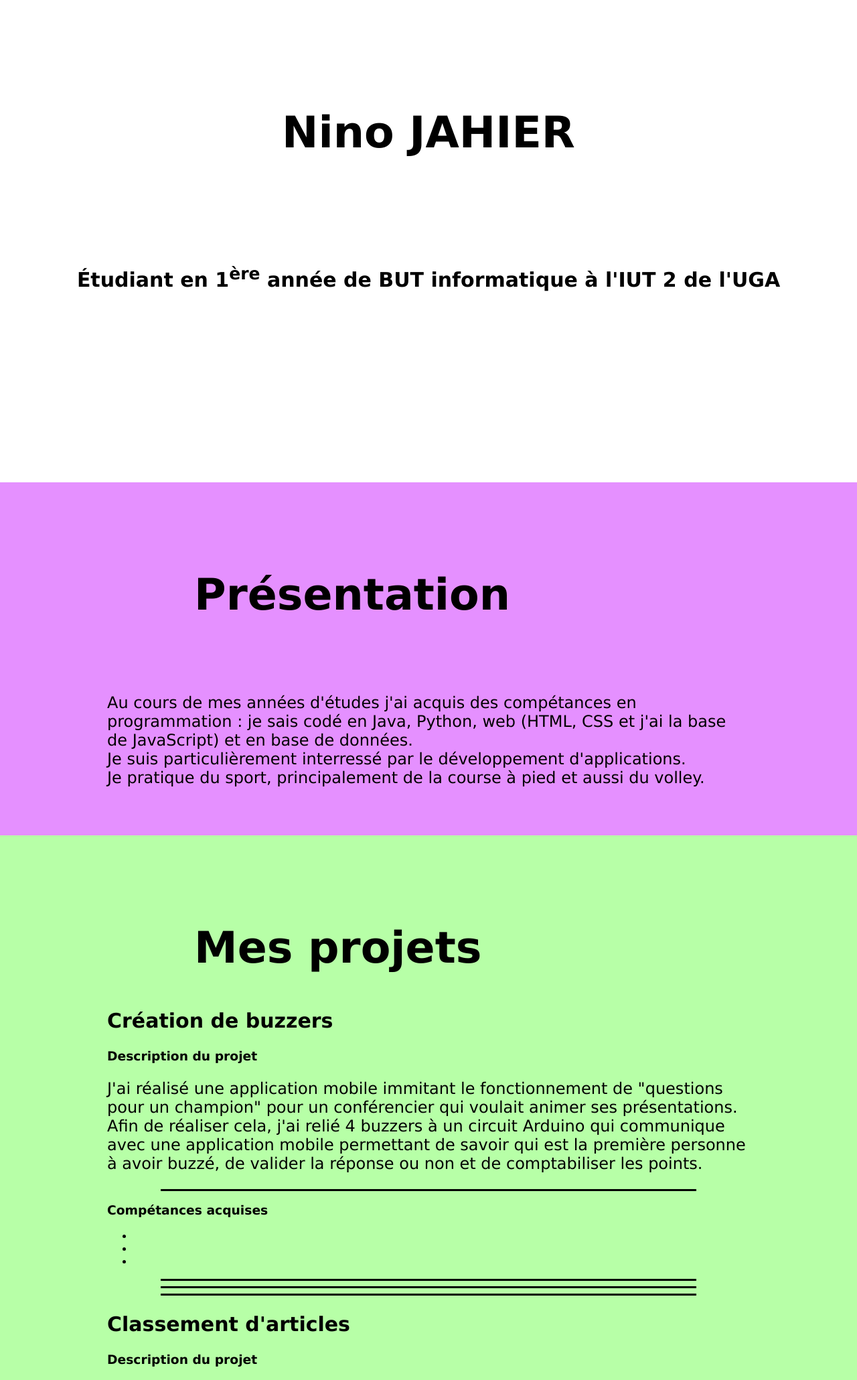
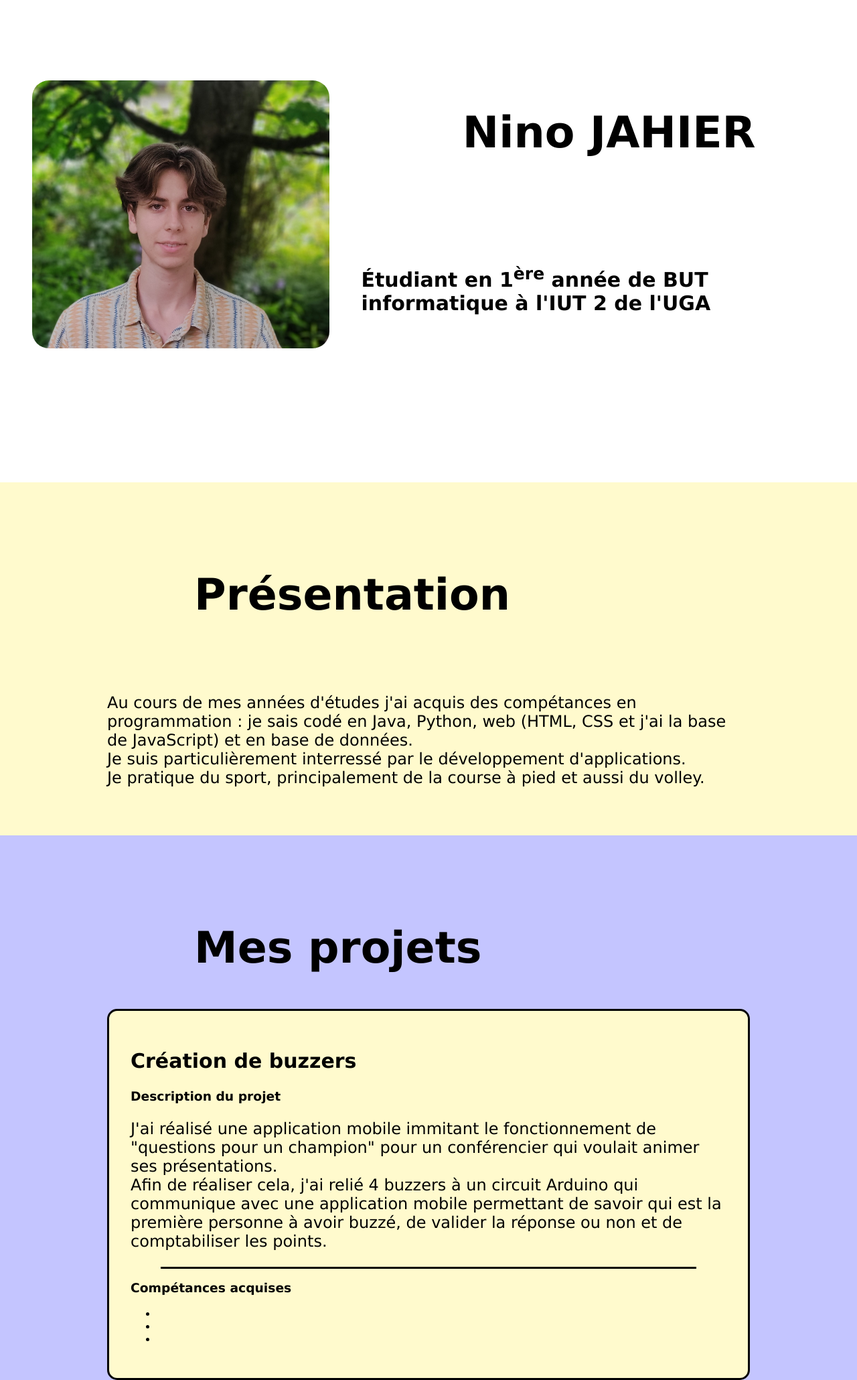
Before and after one commit to Ninowwww/portfolio, a plain HTML site: page portefolio.html in a window 1280 px wide. Shown: the part 80-2140 px from the top of the page at 67% size. Drawn offline with Linux system fonts and the light colour scheme.

Commit message:
Add files via upload

```diff
--- a/index.css
+++ b/index.css
@@ -31,8 +31,7 @@ nav li {
 
 nav li:hover {
     transition: 0.7s;
-    background-color: #26d100;
-
+    background-color: #ff00008b;
 }
 
 nav a {
@@ -67,6 +66,14 @@ nav a {
     align-self: center;
 }
 
+.acceuil img {
+    height: 25em;
+    width: 27.72em;
+    margin-left: 3em;
+    margin-right: 3em;
+    border-radius: 25px;
+}
+
 h1{
     font-family: Verdana, Tahoma, sans-serif;
     font-size: 65px;
@@ -87,7 +94,7 @@ p {
 }
 
 .presentation {
-    background-color: #e590ff;
+    background-color: #fffacd ;
 }
 
 .presentation div {
@@ -104,9 +111,8 @@ p {
 }
 
 .projets {
-    background-color: #b7ffa7;
+    background-color: #c4c5ff;
     padding: 0em 10em 0em 10em;
-
 }
 
 .projets h1 {
@@ -129,7 +135,21 @@ p {
     background-color: black;
     border: 0;
 }
+
+.projets div {
+    background-color: #fffacd;
+    padding: 2em;
+    border-radius: 15px;
+    margin-bottom: 3em;
+    border: solid black 3px;
+}
+
+
 .contact {
     height: 50vh;
-    background-color: white;
+    background-color:  #fffacd;
 }
+
+.contact h1 {
+    margin: 0;
+}
--- a/portefolio.html
+++ b/portefolio.html
@@ -16,8 +16,8 @@
         </nav>
         <main>
 
-            <section class="acceuil" id="accueil>
-                <img src="https://cdn.pixabay.com/photo/2015/10/05/22/37/blank-profile-picture-973460_960_720.png" alt="photo profile">
+            <section class="acceuil" id="accueil">
+                <img src="1716843432523.jpg" alt="photo profile" >
                 <div>
                     <h1>Nino JAHIER</h1>
                     <h2>Étudiant en 1<sup>ère</sup> année de BUT informatique à l'IUT 2 de l'UGA</h2>
@@ -57,7 +57,6 @@
                         <li></li>
                     </ul>
                 </div>
-                <hr><hr><hr>
                 <div>
                     <h2>Classement d'articles</h2>
                     <section>
@@ -80,7 +79,6 @@
                         <li></li>
                     </ul>
                 </div>
-                <hr><hr><hr>
                 <div>
                     <h2>Récréation du site web d'orange business </h2>
                     <section>
@@ -96,7 +94,6 @@
                         <li></li>
                     </ul>
                 </div>
-                <hr><hr><hr>
                 <div>
                     <h2>Étude sur le nutriscore avec les bases de données </h2>
                     <section>
```
Also changed, not shown: 1716843432523.jpg (added).
